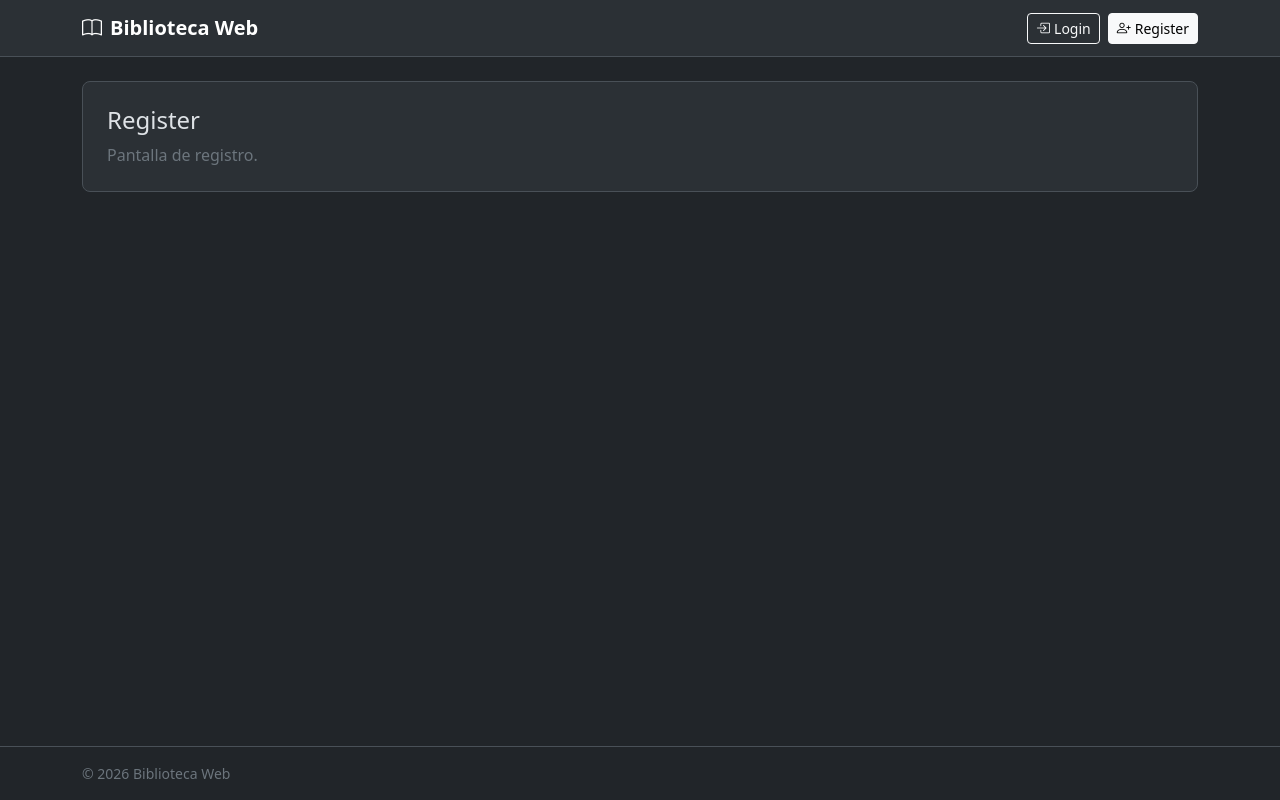
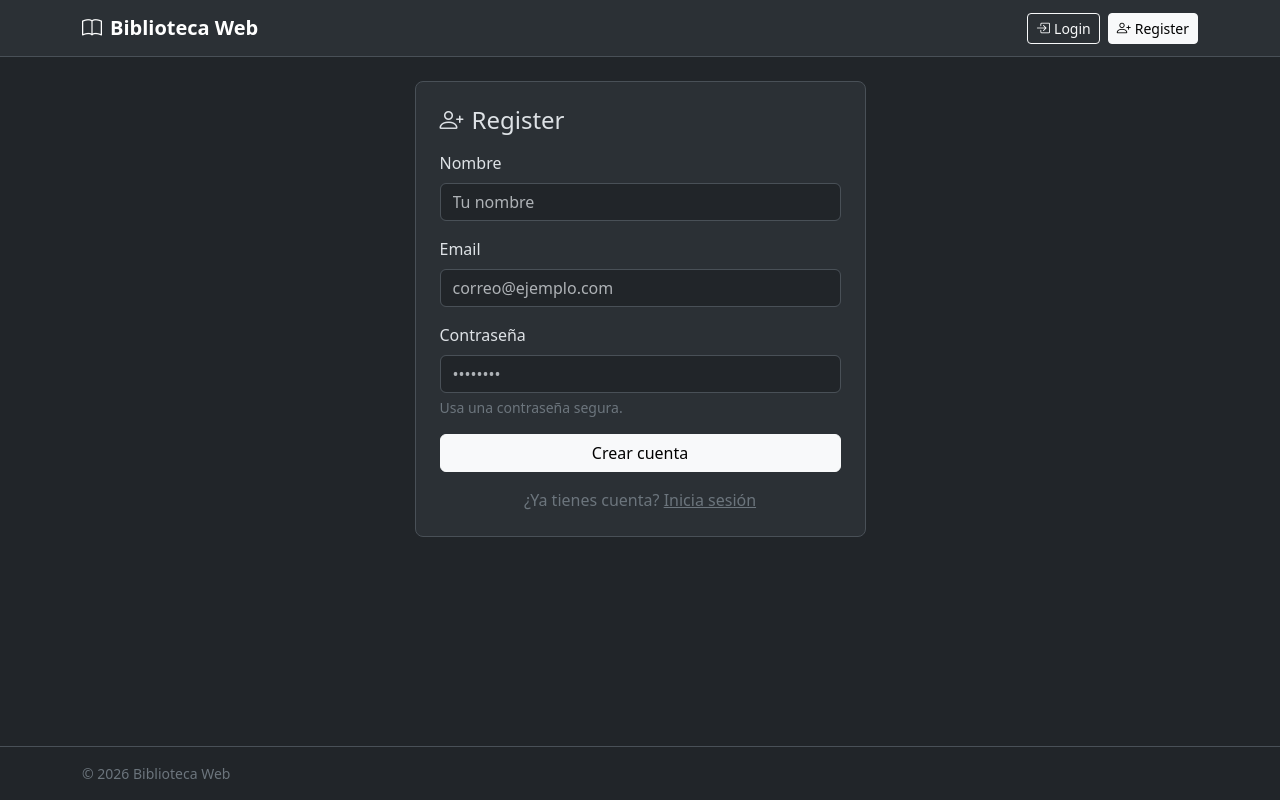
Before and after one commit to Andresp1073/PROYECTO-FASTAPI-SISTEMA-DE-BIBLIOTECA, a React (Vite) app in the folder frontend/biblioteca_frontend/: page /register in a window 1280 px wide. Built offline with nearby package versions, Linux system fonts and the light colour scheme.

Commit message:
Fase 8: Verify email por POST

```diff
--- a/frontend/biblioteca_frontend/src/api/auth.js
+++ b/frontend/biblioteca_frontend/src/api/auth.js
@@ -1,50 +1,49 @@
+// [MODIFICADO]
 import http from "./http.js";
 
 /**
  * AUTH
- * Nota: refresh token se maneja por cookie HttpOnly (backend).
- * El access_token se entrega en response y se guarda en memoria (AuthContext).
+ * Refresh token via cookie HttpOnly (backend).
+ * Access token se entrega por response y se guarda en memoria (AuthContext).
  */
 
 export async function login(payload) {
-  // payload: { email, password } (según tu backend)
+  // { email, password }
   const { data } = await http.post("/auth/login", payload);
   return data;
 }
 
 export async function register(payload) {
-  // payload: { name?, email, password, ... } (según tu backend)
+  // { nombre, email, password }
   const { data } = await http.post("/auth/register", payload);
   return data;
 }
 
 export async function refresh() {
-  // No requiere payload; cookie HttpOnly via withCredentials
   const { data } = await http.post("/auth/refresh", {});
   return data;
 }
 
 export async function logout() {
-  // Invalida refresh cookie en backend
   const { data } = await http.post("/auth/logout", {});
   return data;
 }
 
-export async function verifyEmail(queryParams) {
-  // Backend: GET /auth/verify-email?token=...
-  // queryParams: { token: "..." } o cualquier query necesaria
-  const { data } = await http.get("/auth/verify-email", { params: queryParams });
+export async function verifyEmail(payload) {
+  // Backend en tu caso NO acepta GET (405), así que usamos POST
+  // payload: { token }
+  const { data } = await http.post("/auth/verify-email", payload);
   return data;
 }
 
 export async function forgotPassword(payload) {
-  // payload: { email }
+  // { email }
   const { data } = await http.post("/auth/forgot-password", payload);
   return data;
 }
 
 export async function resetPassword(payload) {
-  // payload: { token, new_password } (según tu backend)
+  // { token, new_password } (según backend)
   const { data } = await http.post("/auth/reset-password", payload);
   return data;
 }
--- a/frontend/biblioteca_frontend/src/auth/Register.jsx
+++ b/frontend/biblioteca_frontend/src/auth/Register.jsx
@@ -1,8 +1,145 @@
+// [MODIFICADO]
+import { useState } from "react";
+import { Link } from "react-router-dom";
+import { register as apiRegister } from "../api/auth.js";
+import Alerta from "../components/Alerta.jsx";
+
+function parseFastApiError(err) {
+  const data = err?.response?.data;
+
+  if (Array.isArray(data?.detail)) {
+    return data.detail
+      .map((e) => {
+        const loc = Array.isArray(e.loc) ? e.loc.join(".") : "body";
+        return `${loc}: ${e.msg}`;
+      })
+      .join(" | ");
+  }
+
+  return (
+    data?.detail ||
+    data?.message ||
+    `Error ${err?.response?.status || ""}`.trim() ||
+    "No se pudo registrar."
+  );
+}
+
 export default function Register() {
+  const [nombre, setNombre] = useState("");
+  const [email, setEmail] = useState("");
+  const [password, setPassword] = useState("");
+
+  const [cargando, setCargando] = useState(false);
+  const [error, setError] = useState("");
+  const [ok, setOk] = useState("");
+
+  const onSubmit = async (e) => {
+    e.preventDefault();
+    setError("");
+    setOk("");
+
+    if (!nombre.trim() || !email.trim() || !password.trim()) {
+      setError("Nombre, email y contraseña son obligatorios.");
+      return;
+    }
+
+    setCargando(true);
+    try {
+      await apiRegister({ nombre, email, password });
+
+      setOk(
+        "Registro exitoso. Revisa tu correo para verificar tu cuenta (Verify Email)."
+      );
+      setNombre("");
+      setEmail("");
+      setPassword("");
+    } catch (err) {
+      setError(parseFastApiError(err));
+    } finally {
+      setCargando(false);
+    }
+  };
+
   return (
-    <div className="p-4 rounded-3 border bg-body-tertiary">
-      <h1 className="h4 mb-2">Register</h1>
-      <p className="mb-0 text-secondary">Pantalla de registro.</p>
+    <div className="row justify-content-center">
+      <div className="col-12 col-md-8 col-lg-5">
+        <div className="p-4 border rounded-3 bg-body-tertiary">
+          <h1 className="h4 mb-3">
+            <i className="bi bi-person-plus me-2"></i>
+            Register
+          </h1>
+
+          <Alerta mensaje={error} />
+          <Alerta type="success" mensaje={ok} />
+
+          <form onSubmit={onSubmit}>
+            <div className="mb-3">
+              <label className="form-label">Nombre</label>
+              <input
+                type="text"
+                className="form-control"
+                value={nombre}
+                onChange={(e) => setNombre(e.target.value)}
+                placeholder="Tu nombre"
+                autoComplete="name"
+              />
+            </div>
+
+            <div className="mb-3">
+              <label className="form-label">Email</label>
+              <input
+                type="email"
+                className="form-control"
+                value={email}
+                onChange={(e) => setEmail(e.target.value)}
+                placeholder="correo@ejemplo.com"
+                autoComplete="email"
+              />
+            </div>
+
+            <div className="mb-3">
+              <label className="form-label">Contraseña</label>
+              <input
+                type="password"
+                className="form-control"
+                value={password}
+                onChange={(e) => setPassword(e.target.value)}
+                placeholder="••••••••"
+                autoComplete="new-password"
+              />
+              <div className="form-text text-secondary">
+                Usa una contraseña segura.
+              </div>
+            </div>
+
+            <button
+              type="submit"
+              className="btn btn-light w-100"
+              disabled={cargando}
+            >
+              {cargando ? (
+                <>
+                  <span
+                    className="spinner-border spinner-border-sm me-2"
+                    role="status"
+                    aria-hidden="true"
+                  ></span>
+                  Registrando...
+                </>
+              ) : (
+                "Crear cuenta"
+              )}
+            </button>
+          </form>
+
+          <div className="mt-3 text-center">
+            <span className="text-secondary">¿Ya tienes cuenta?</span>{" "}
+            <Link to="/login" className="link-secondary">
+              Inicia sesión
+            </Link>
+          </div>
+        </div>
+      </div>
     </div>
   );
 }
--- a/frontend/biblioteca_frontend/src/auth/VerifyEmail.jsx
+++ b/frontend/biblioteca_frontend/src/auth/VerifyEmail.jsx
@@ -1,8 +1,79 @@
+// [MODIFICADO]
+import { useEffect, useState } from "react";
+import { Link, useSearchParams } from "react-router-dom";
+import { verifyEmail as apiVerifyEmail } from "../api/auth.js";
+import Alerta from "../components/Alerta.jsx";
+import Spinner from "../components/Spinner.jsx";
+
 export default function VerifyEmail() {
+  const [params] = useSearchParams();
+  const token = params.get("token") || "";
+
+  const [cargando, setCargando] = useState(true);
+  const [error, setError] = useState("");
+  const [ok, setOk] = useState("");
+
+  useEffect(() => {
+    const run = async () => {
+      setError("");
+      setOk("");
+
+      if (!token) {
+        setError("Falta el token en la URL.");
+        setCargando(false);
+        return;
+      }
+
+      try {
+        await apiVerifyEmail({ token });
+        setOk("Correo verificado correctamente. Ya puedes iniciar sesión.");
+      } catch (err) {
+        const msg =
+          err?.response?.data?.detail ||
+          err?.response?.data?.message ||
+          "No se pudo verificar el correo. El enlace puede estar vencido.";
+        setError(String(msg));
+      } finally {
+        setCargando(false);
+      }
+    };
+
+    run();
+  }, [token]);
+
   return (
-    <div className="p-4 rounded-3 border bg-body-tertiary">
-      <h1 className="h4 mb-2">Verify Email</h1>
-      <p className="mb-0 text-secondary">Verificación de correo.</p>
+    <div className="row justify-content-center">
+      <div className="col-12 col-md-9 col-lg-7">
+        <div className="p-4 border rounded-3 bg-body-tertiary">
+          <h1 className="h4 mb-3">
+            <i className="bi bi-envelope-check me-2"></i>
+            Verificar Email
+          </h1>
+
+          {cargando ? (
+            <Spinner texto="Verificando..." />
+          ) : (
+            <>
+              <Alerta mensaje={error} />
+              <Alerta type="success" mensaje={ok} />
+
+              <div className="mt-3 d-flex gap-2 flex-wrap">
+                <Link to="/login" className="btn btn-light">
+                  Ir a Login
+                </Link>
+                <Link to="/" className="btn btn-outline-light">
+                  Volver al Home
+                </Link>
+              </div>
+
+              <div className="mt-3 small text-secondary">
+                Este frontend lee <code>?token=...</code> y llama al backend con{" "}
+                <code>POST /auth/verify-email</code>.
+              </div>
+            </>
+          )}
+        </div>
+      </div>
     </div>
   );
 }
--- /dev/null
+++ b/frontend/biblioteca_frontend/src/components/Spinner.jsx
@@ -0,0 +1,8 @@
+export default function Spinner({ texto = "Cargando..." }) {
+  return (
+    <div className="d-flex align-items-center gap-2 text-secondary">
+      <div className="spinner-border spinner-border-sm" role="status" />
+      <span>{texto}</span>
+    </div>
+  );
+}
```
